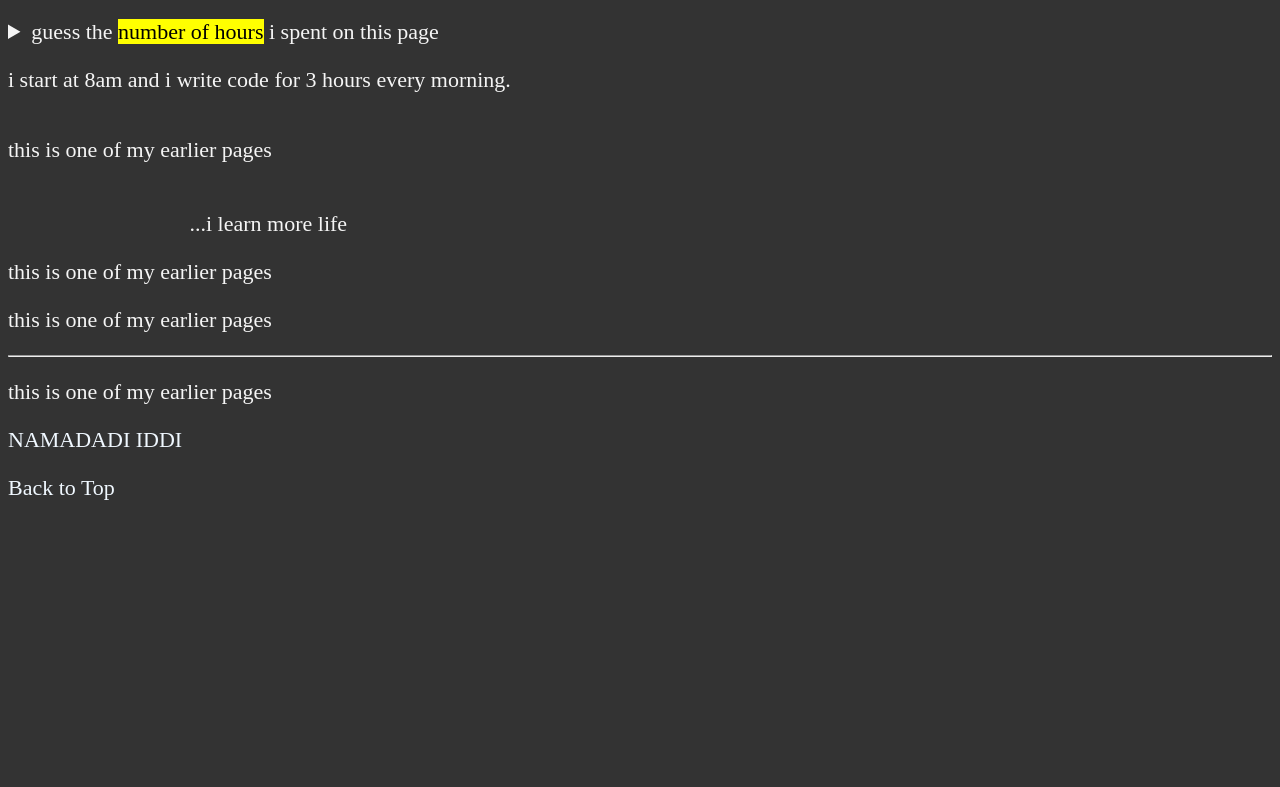
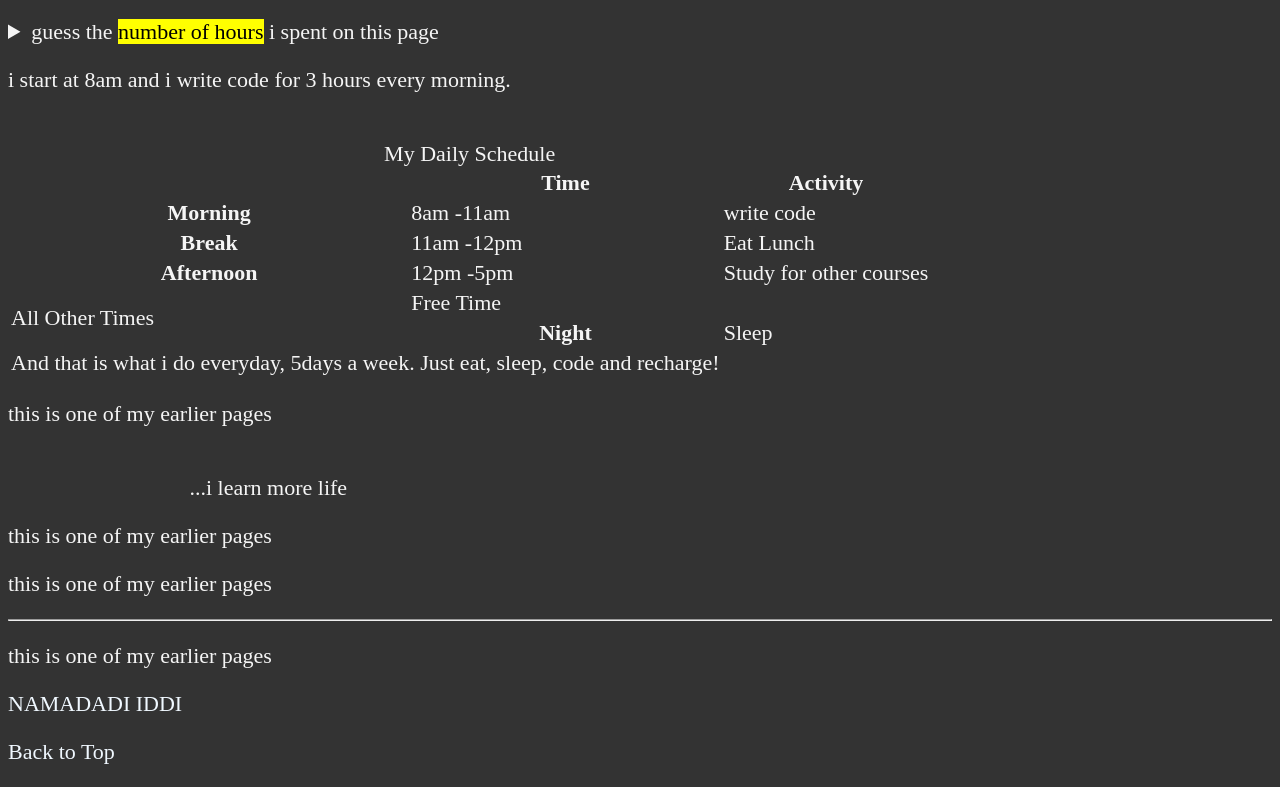
Before and after one commit to Namadadi1/WORK-ON-HTML, a plain HTML site: page work on html/index.html in a window 1280 px wide. Shown: the part 7141-7928 px from the top of the page. Before the commit the page ends 7664 px from the top, so only its background shows below. Drawn offline with Linux system fonts and the light colour scheme.

Commit message:
Update index.html

```diff
--- a/work on html/index.html
+++ b/work on html/index.html
@@ -134,6 +134,56 @@
                     </summary>
                 </details>
             </aside>
+            <br>
+            <table>
+                <caption>My Daily Schedule</caption>
+                <thead>
+                    <tr>
+                        <th>&nbsp;</th>
+                    <th scope="col">Time</th>
+                    <th scope="col">Activity</th>
+                </tr>
+                </thead>
+                <tbody>
+                <tr>
+                    <th scope="row">Morning</th>
+                  <td>
+                    <time datetime="08:00">8am</time>
+                    -<time datetime="11:00">11am</time>
+                  </td>
+                   <td>write code</td>
+                </tr>
+                <tr>
+                    <th scope="row">Break</th>
+                  <td>
+                    <time datetime="11:00">11am</time>
+                    -<time datetime="12:00">12pm</time>
+                  </td>
+                   <td>Eat Lunch</td>
+                </tr>
+                <tr>
+                    <th scope="row">Afternoon</th>
+                  <td>
+                    <time datetime="12:00">12pm</time>
+                    -<time datetime="17:00">5pm</time>
+                  </td>
+                   <td>Study for other courses</td>
+                </tr>
+                <tr>
+                    <td rowspan="2">All Other Times</td>
+                    <td>Free Time</td>
+                </tr>
+                <th scope="row">Night</th>
+                <td>Sleep</td>
+                </tbody>
+                <tfoot>
+                    <tr>
+                        <td colspan="2">And that is what i do everyday,
+                            5days a week. Just eat, sleep,
+                             code and recharge!</td>
+                    </tr>
+                </tfoot>
+            </table>
 
             <p>this is one of my earlier pages</p>
             <br>&nbsp;&nbsp;&nbsp;&nbsp;&nbsp;&nbsp;&nbsp;&nbsp;&nbsp;&nbsp;&nbsp;&nbsp;&nbsp;&nbsp;&nbsp;&nbsp;&nbsp;&nbsp;&nbsp;&nbsp;&nbsp;&nbsp;&nbsp;&nbsp;&nbsp;&nbsp;&nbsp;&nbsp;&nbsp;&nbsp;&nbsp;&nbsp;&nbsp;...i learn more life
```
